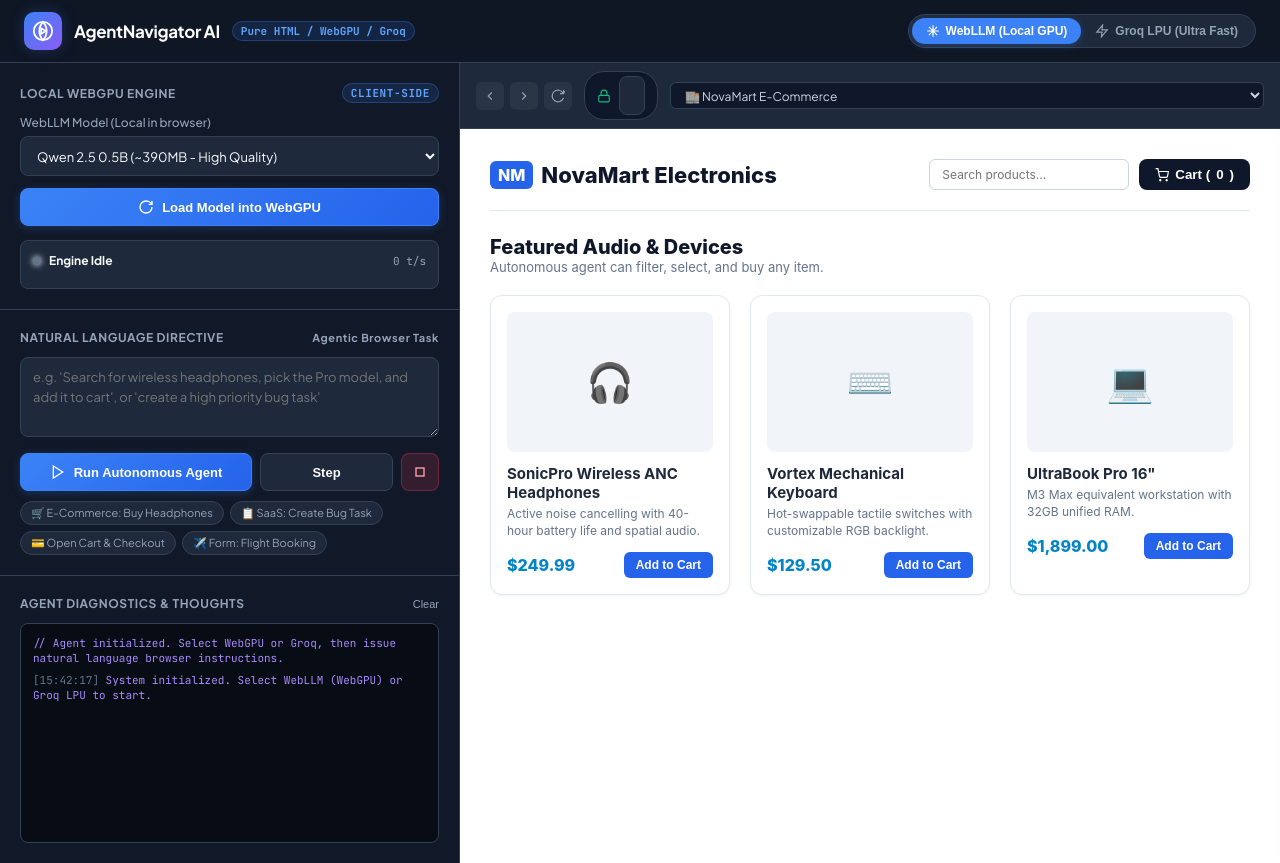
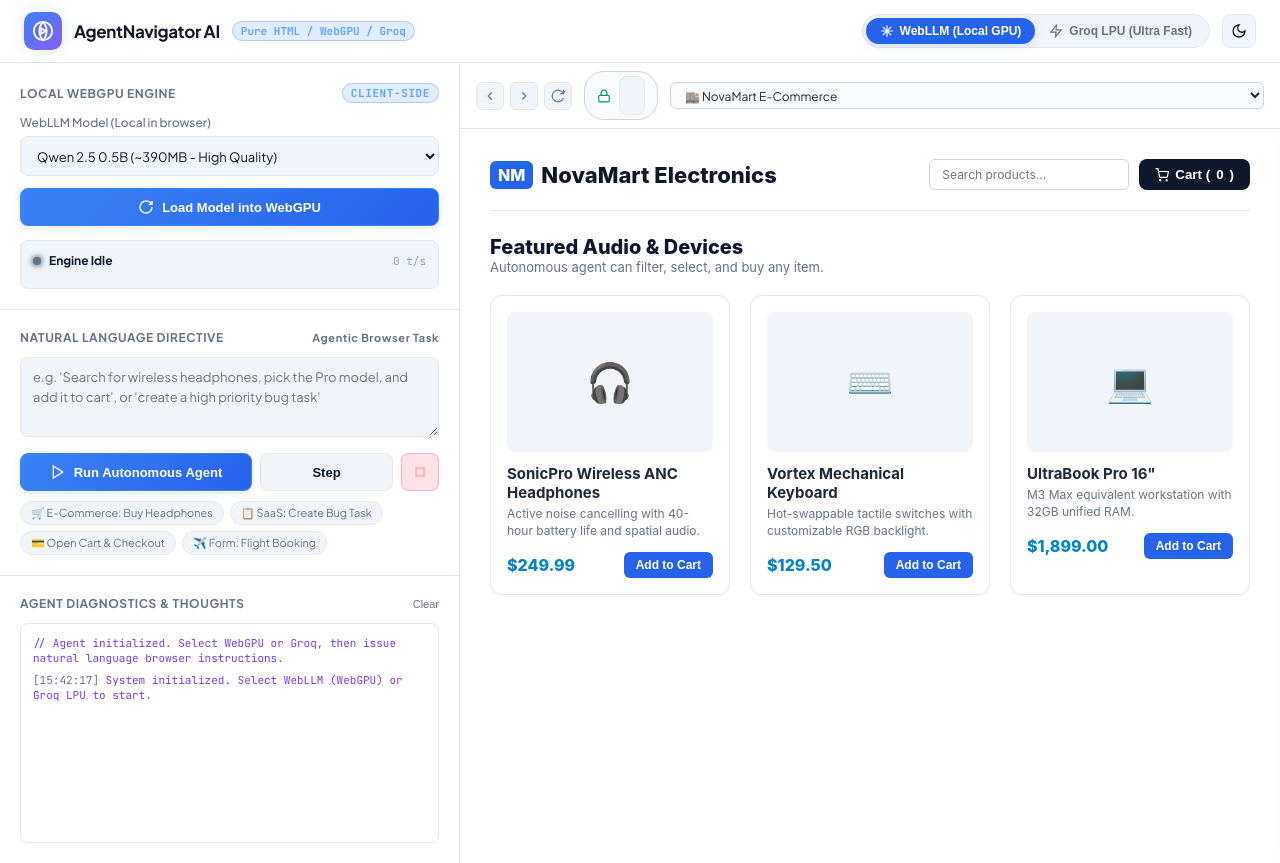
Before and after one commit to cosmosanalytics/uat-copilot-local, a plain HTML site: page browser_control_ai.html in a window 1280 px wide. Drawn offline with Linux system fonts and the light colour scheme.

Commit message:
Update browser_control_ai.html with Light Mode default and theme toggle

```diff
--- a/browser_control_ai.html
+++ b/browser_control_ai.html
@@ -9,7 +9,38 @@
   <link rel="preconnect" href="https://fonts.gstatic.com" crossorigin>
   <link href="https://fonts.googleapis.com/css2?family=JetBrains+Mono:wght@400;500;700&family=Plus+Jakarta+Sans:wght@400;500;600;700;800&display=swap" rel="stylesheet">
   <style>
-    :root {
+    :root, [data-theme="light"] {
+      --bg: #f8fafc;
+      --surface: #ffffff;
+      --surface-2: #f1f5f9;
+      --surface-3: #e2e8f0;
+      --border: #e2e8f0;
+      --border-focus: #2563eb;
+      --text: #0f172a;
+      --text-muted: #64748b;
+      --header-bg: rgba(255, 255, 255, 0.95);
+      --log-bg: #ffffff;
+      --log-border: #e2e8f0;
+      --browser-toolbar-bg: #ffffff;
+      --url-bg: #f8fafc;
+      --url-border: #cbd5e1;
+      --url-text: #1e293b;
+      --viewport-bg: #f8fafc;
+      --accent: #2563eb;
+      --accent-glow: rgba(37, 99, 235, 0.15);
+      --emerald: #059669;
+      --emerald-glow: rgba(5, 150, 105, 0.15);
+      --amber: #d97706;
+      --rose: #e11d48;
+      --purple: #7c3aed;
+      --radius: 12px;
+      --font-sans: 'Plus Jakarta Sans', system-ui, sans-serif;
+      --font-mono: 'JetBrains Mono', monospace;
+      --code-bg: #f1f5f9;
+      --code-color: #0f172a;
+    }
+
+    [data-theme="dark"] {
       --bg: #0b0f17;
       --surface: #111827;
       --surface-2: #1e293b;
@@ -18,6 +49,14 @@
       --border-focus: #3b82f6;
       --text: #f8fafc;
       --text-muted: #94a3b8;
+      --header-bg: rgba(17, 24, 39, 0.85);
+      --log-bg: #080c14;
+      --log-border: #334155;
+      --browser-toolbar-bg: #1e293b;
+      --url-bg: #0f172a;
+      --url-border: #334155;
+      --url-text: #cbd5e1;
+      --viewport-bg: #0f172a;
       --accent: #3b82f6;
       --accent-glow: rgba(59, 130, 246, 0.25);
       --emerald: #10b981;
@@ -25,9 +64,8 @@
       --amber: #f59e0b;
       --rose: #f43f5e;
       --purple: #8b5cf6;
-      --radius: 12px;
-      --font-sans: 'Plus Jakarta Sans', system-ui, sans-serif;
-      --font-mono: 'JetBrains Mono', monospace;
+      --code-bg: #090d16;
+      --code-color: #93c5fd;
     }
 
     * { box-sizing: border-box; margin: 0; padding: 0; }
@@ -39,11 +77,12 @@
       display: flex;
       flex-direction: column;
       overflow-x: hidden;
+      transition: background-color 0.25s ease, color 0.25s ease;
     }
 
     /* Top Navigation */
     header {
-      background: rgba(17, 24, 39, 0.85);
+      background: var(--header-bg);
       backdrop-filter: blur(12px);
       border-bottom: 1px solid var(--border);
       padding: 12px 24px;
@@ -53,6 +92,7 @@
       position: sticky;
       top: 0;
       z-index: 100;
+      transition: background-color 0.25s ease, border-color 0.25s ease;
     }
     .brand {
       display: flex;
@@ -75,7 +115,7 @@
       font-size: 17px;
       font-weight: 700;
       letter-spacing: -0.02em;
-      color: #fff;
+      color: var(--text);
     }
     .brand-badge {
       font-size: 11px;
@@ -322,8 +362,8 @@
 
     /* Execution Log / Agent Stream */
     .log-stream {
-      background: #080c14;
-      border: 1px solid var(--border);
+      background: var(--log-bg);
+      border: 1px solid var(--log-border);
       border-radius: 8px;
       padding: 12px;
       font-family: var(--font-mono);
@@ -333,22 +373,23 @@
       display: flex;
       flex-direction: column;
       gap: 6px;
+      transition: background-color 0.25s ease, border-color 0.25s ease;
     }
     .log-item {
       line-height: 1.4;
       word-break: break-word;
     }
-    .log-item.think { color: #a78bfa; }
-    .log-item.action { color: #38bdf8; font-weight: 600; }
-    .log-item.success { color: #34d399; }
-    .log-item.warn { color: #fbbf24; }
-    .log-item.error { color: #f87171; }
+    .log-item.think { color: var(--purple); }
+    .log-item.action { color: var(--accent); font-weight: 600; }
+    .log-item.success { color: var(--emerald); font-weight: 600; }
+    .log-item.warn { color: var(--amber); }
+    .log-item.error { color: var(--rose); }
 
     /* Right Browser Sandbox Viewport */
     .viewport-pane {
       display: flex;
       flex-direction: column;
-      background: #0f172a;
+      background: var(--viewport-bg);
       overflow: hidden;
       position: relative;
     }
@@ -362,12 +403,13 @@
       overflow: hidden;
     }
     .browser-toolbar {
-      background: #1e293b;
+      background: var(--browser-toolbar-bg);
       border-bottom: 1px solid var(--border);
       padding: 8px 16px;
       display: flex;
       align-items: center;
       gap: 12px;
+      transition: background-color 0.25s ease, border-color 0.25s ease;
     }
     .browser-nav-btns {
       display: flex;
@@ -377,39 +419,58 @@
       width: 28px;
       height: 28px;
       border-radius: 6px;
-      border: 1px solid transparent;
-      background: rgba(255,255,255,0.05);
+      border: 1px solid var(--border);
+      background: var(--surface-2);
       color: var(--text-muted);
       cursor: pointer;
       display: flex;
       align-items: center;
       justify-content: center;
-    }
-    .nav-btn:hover { background: rgba(255,255,255,0.1); color: #fff; }
+      transition: all 0.2s ease;
+    }
+    .nav-btn:hover { background: var(--surface-3); color: var(--text); }
     .url-bar-container {
       flex: 1;
       display: flex;
       align-items: center;
-      background: #0f172a;
-      border: 1px solid var(--border);
+      background: var(--url-bg);
+      border: 1px solid var(--url-border);
       border-radius: 20px;
       padding: 4px 12px;
       font-size: 12px;
       font-family: var(--font-mono);
-      color: #94a3b8;
+      color: var(--text-muted);
+      transition: background-color 0.25s ease, border-color 0.25s ease;
     }
     .url-bar-container svg { width: 14px; height: 14px; margin-right: 8px; color: var(--emerald); }
-    .url-text { flex: 1; outline: none; border: none; background: transparent; color: #cbd5e1; font-family: inherit; font-size: inherit; }
+    .url-text { flex: 1; outline: none; border: none; background: transparent; color: var(--url-text); font-family: inherit; font-size: inherit; }
 
     .site-preset-select {
-      background: #0f172a;
-      border: 1px solid var(--border);
-      color: #cbd5e1;
+      background: var(--url-bg);
+      border: 1px solid var(--url-border);
+      color: var(--url-text);
       padding: 4px 10px;
       border-radius: 6px;
       font-size: 12px;
       outline: none;
       cursor: pointer;
+      transition: background-color 0.25s ease, border-color 0.25s ease;
+    }
+    .theme-toggle-btn {
+      width: 34px;
+      height: 34px;
+      border-radius: 8px;
+      border: 1px solid var(--border);
+      background: var(--surface-2);
+      color: var(--text);
+      cursor: pointer;
+      display: flex;
+      align-items: center;
+      justify-content: center;
+      transition: all 0.2s ease;
+    }
+    .theme-toggle-btn:hover {
+      background: var(--surface-3);
     }
 
     /* Sandbox Content Viewport */
@@ -598,13 +659,13 @@
 
     /* Code & Bridge tab */
     .code-box {
-      background: #090d16;
+      background: var(--code-bg);
       border: 1px solid var(--border);
       border-radius: 6px;
       padding: 10px;
       font-family: var(--font-mono);
       font-size: 11px;
-      color: #93c5fd;
+      color: var(--code-color);
       overflow-x: auto;
       user-select: all;
     }
@@ -624,7 +685,7 @@
       <span class="brand-badge">Pure HTML / WebGPU / Groq</span>
     </a>
 
-    <!-- Engine Switcher -->
+    <!-- Engine Switcher & Theme Toggle -->
     <div class="top-actions">
       <div class="engine-toggle-group">
         <button id="pill-webgpu" class="engine-pill active" onclick="switchEngine('webgpu')">
@@ -636,6 +697,11 @@
           Groq LPU (Ultra Fast)
         </button>
       </div>
+
+      <!-- Light / Dark Mode Toggle -->
+      <button id="theme-toggle-btn" class="theme-toggle-btn" onclick="toggleTheme()" title="Switch to Dark Mode">
+        <svg width="16" height="16" viewBox="0 0 24 24" fill="none" stroke="currentColor" stroke-width="2"><path d="M12 3a6 6 0 0 0 9 9 9 9 0 1 1-9-9Z"/></svg>
+      </button>
     </div>
   </header>
 
@@ -838,6 +904,31 @@
       ]
     };
 
+    // --- Theme Management (Light Mode Default) ---
+    window.setTheme = function(theme) {
+      document.documentElement.setAttribute('data-theme', theme);
+      localStorage.setItem('agent_theme', theme);
+      const btn = document.getElementById('theme-toggle-btn');
+      if (btn) {
+        if (theme === 'light') {
+          btn.innerHTML = `<svg width="16" height="16" viewBox="0 0 24 24" fill="none" stroke="currentColor" stroke-width="2"><path d="M12 3a6 6 0 0 0 9 9 9 9 0 1 1-9-9Z"/></svg>`;
+          btn.title = "Switch to Dark Mode";
+        } else {
+          btn.innerHTML = `<svg width="16" height="16" viewBox="0 0 24 24" fill="none" stroke="currentColor" stroke-width="2"><circle cx="12" cy="12" r="4"/><path d="M12 2v2M12 20v2M4.93 4.93l1.41 1.41M17.66 17.66l1.41 1.41M2 12h2M20 12h2M6.34 17.66l-1.41 1.41M19.07 4.93l-1.41 1.41"/></svg>`;
+          btn.title = "Switch to Light Mode";
+        }
+      }
+    };
+
+    window.toggleTheme = function() {
+      const current = document.documentElement.getAttribute('data-theme') || 'light';
+      window.setTheme(current === 'light' ? 'dark' : 'light');
+    };
+
+    // Initialize with Light Mode
+    const savedTheme = localStorage.getItem('agent_theme') || 'light';
+    window.setTheme(savedTheme);
+
     // Prepopulate saved Groq Key
     if (window.appState.groqApiKey) {
       document.getElementById('groq-api-key').value = window.appState.groqApiKey;
```
